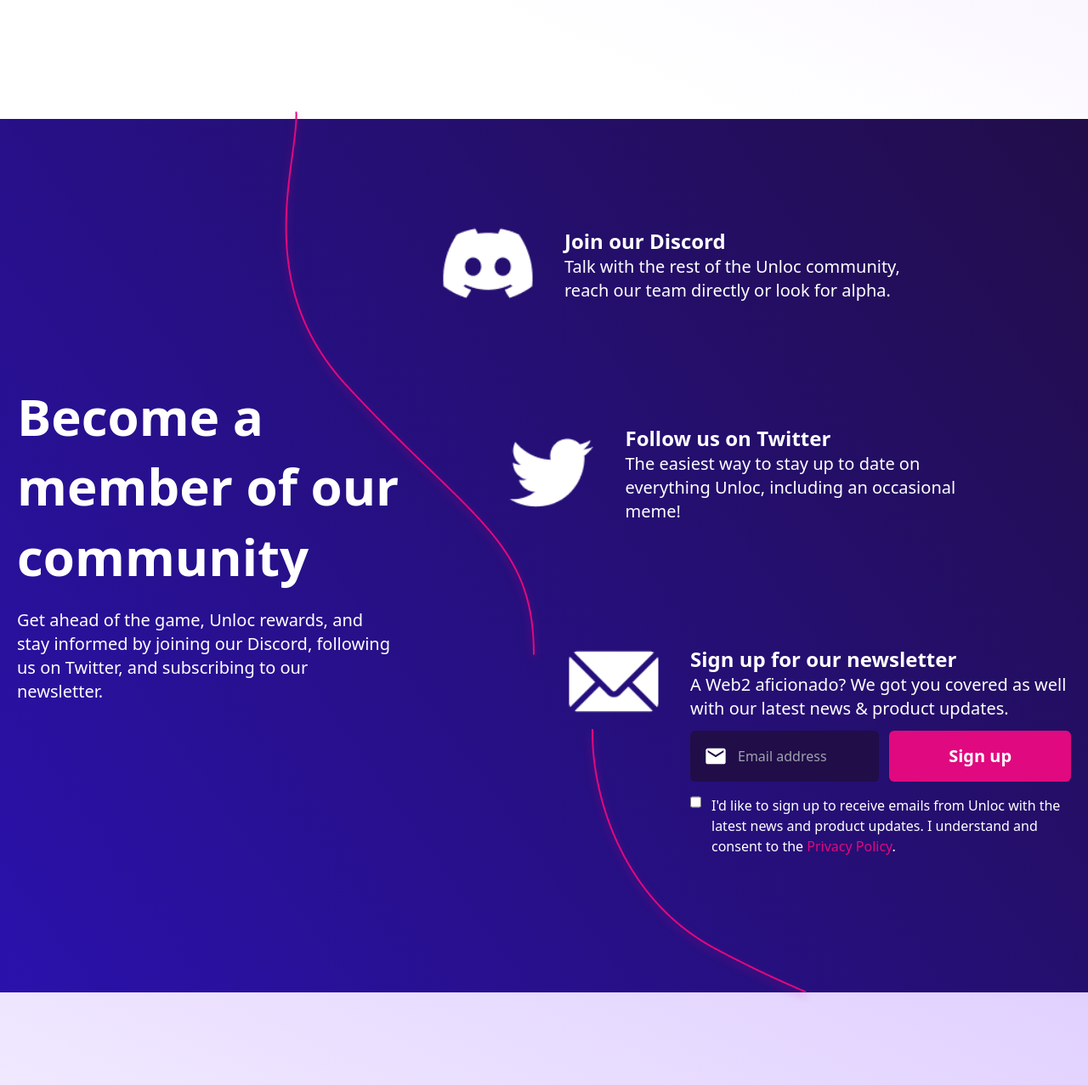
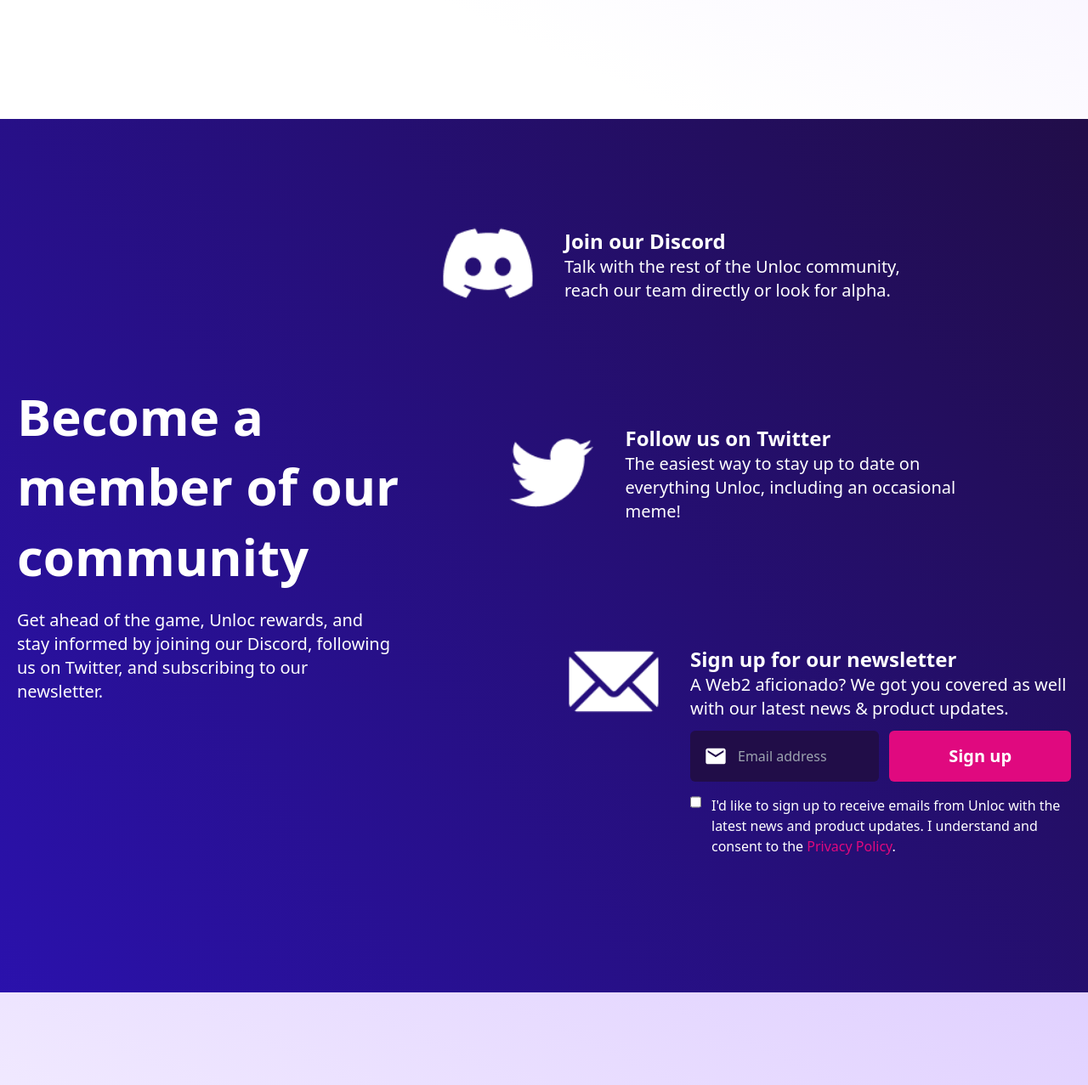
Before and after one commit to IgorCisowski/Unloc, a Gatsby site: page / in a window 1280 px wide. Shown: the part 5320-6597 px from the top of the page at 85% size. Built offline with nearby package versions, Linux system fonts and the light colour scheme; Gatsby itself is replaced by a stand-in of ours.

Commit message:
style: hide imgs

```diff
--- a/src/components/ui/Member.tsx
+++ b/src/components/ui/Member.tsx
@@ -10,8 +10,8 @@
   return (
     <section className="bg-gradient-sets relative pb-20 pt-14 text-white md:pb-40 md:pt-32">
       <div className="container flex flex-col items-center xl:flex-row">
-        <img src={line} alt="" className="absolute -top-4 right-2/4" />
-        <img src={lineBottom} alt="" className="absolute -bottom-4 right-1/4" />
+        {/* <img src={line} alt="" className="absolute -top-4 right-2/4" />
+        <img src={lineBottom} alt="" className="absolute -bottom-4 right-1/4" /> */}
         {/* HEADING */}
         <div className=" mb-10 text-center md:text-start xl:m-0 xl:w-full xl:max-w-lg ">
           <h2 className="mb-5 text-4xl font-black md:text-6xl md:leading-snug">
```
